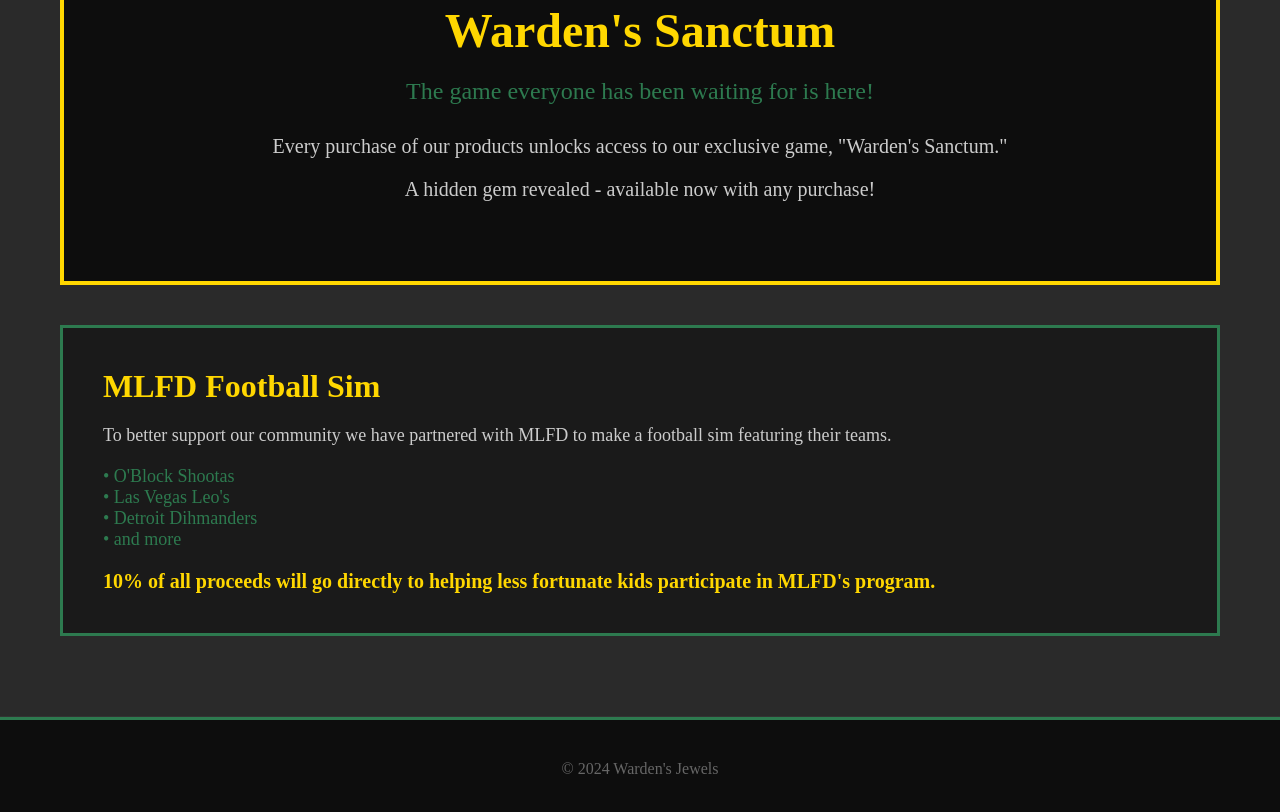
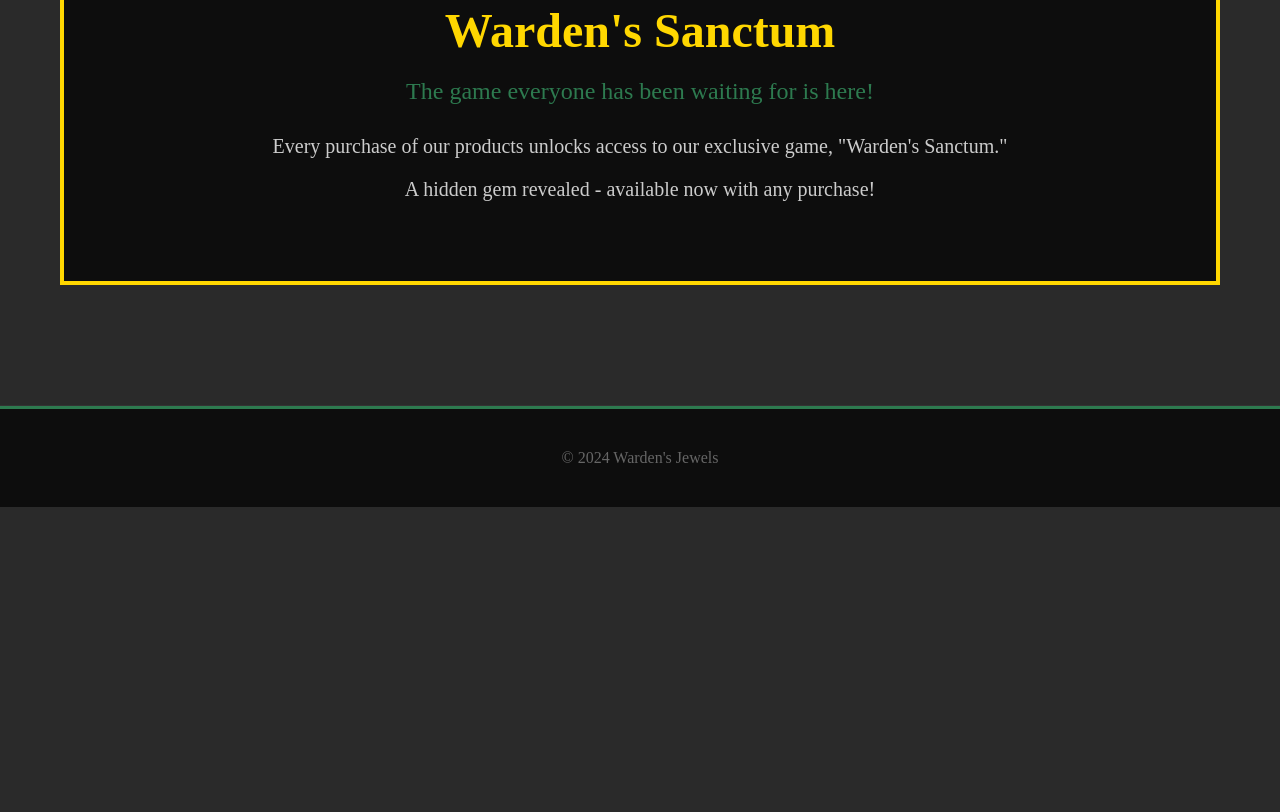
Before and after one commit to TheEmbersOfTwilight/Warden-s-Jewels-Website, a plain HTML site: page index.html in a window 1280 px wide. Shown: the part 2495-3307 px from the top of the page. After the commit the page ends 3002 px from the top, so only its background shows below. Drawn offline with Linux system fonts and the light colour scheme.

Commit message:
Removed MFLD section

```diff
--- a/index.html
+++ b/index.html
@@ -345,18 +345,6 @@
                 <p class="game-description">Every purchase of our products unlocks access to our exclusive game, "Warden's Sanctum."</p>
                 <p class="game-description">A hidden gem revealed - available now with any purchase!</p>
             </div>
-
-            <div class="mlfd-section">
-                <h3 class="mlfd-title">MLFD Football Sim</h3>
-                <p class="mlfd-description">To better support our community we have partnered with MLFD to make a football sim featuring their teams.</p>
-                <div class="teams">
-                    <p>• O'Block Shootas</p>
-                    <p>• Las Vegas Leo's</p>
-                    <p>• Detroit Dihmanders</p>
-                    <p>• and more</p>
-                </div>
-                <p class="proceeds">10% of all proceeds will go directly to helping less fortunate kids participate in MLFD's program.</p>
-            </div>
         </div>
     </div>
 
```
